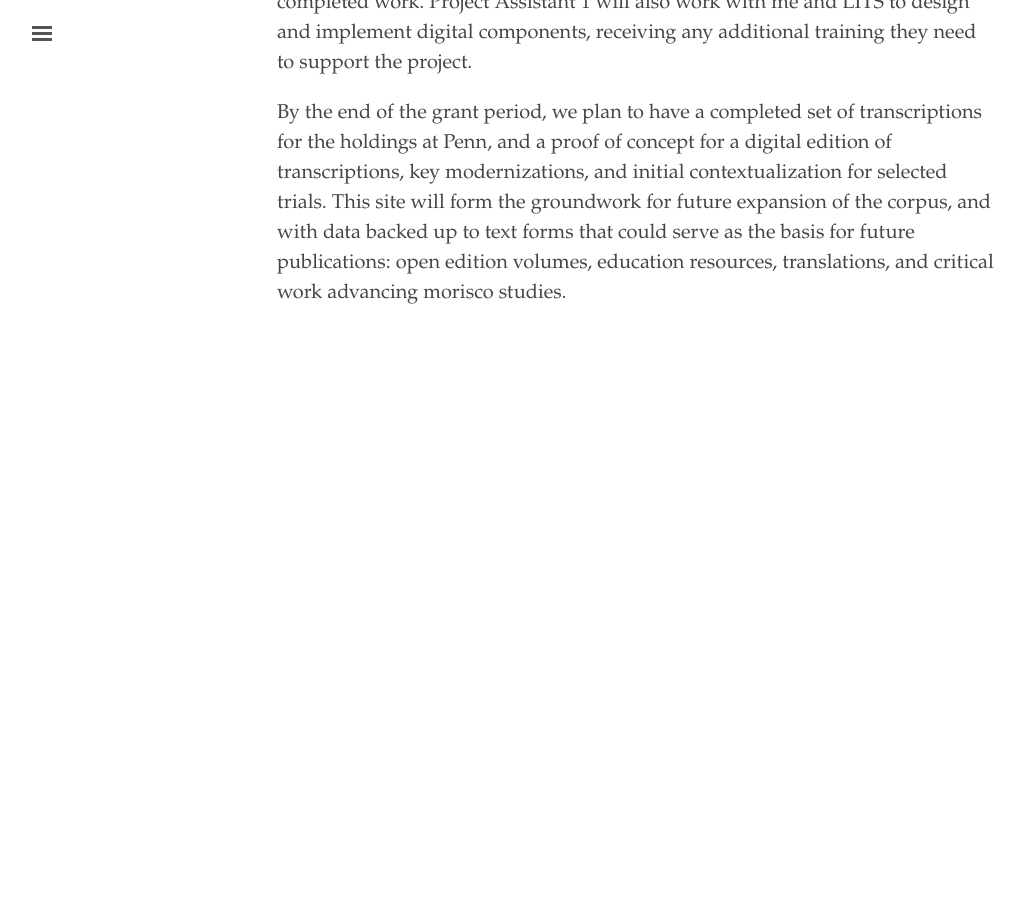
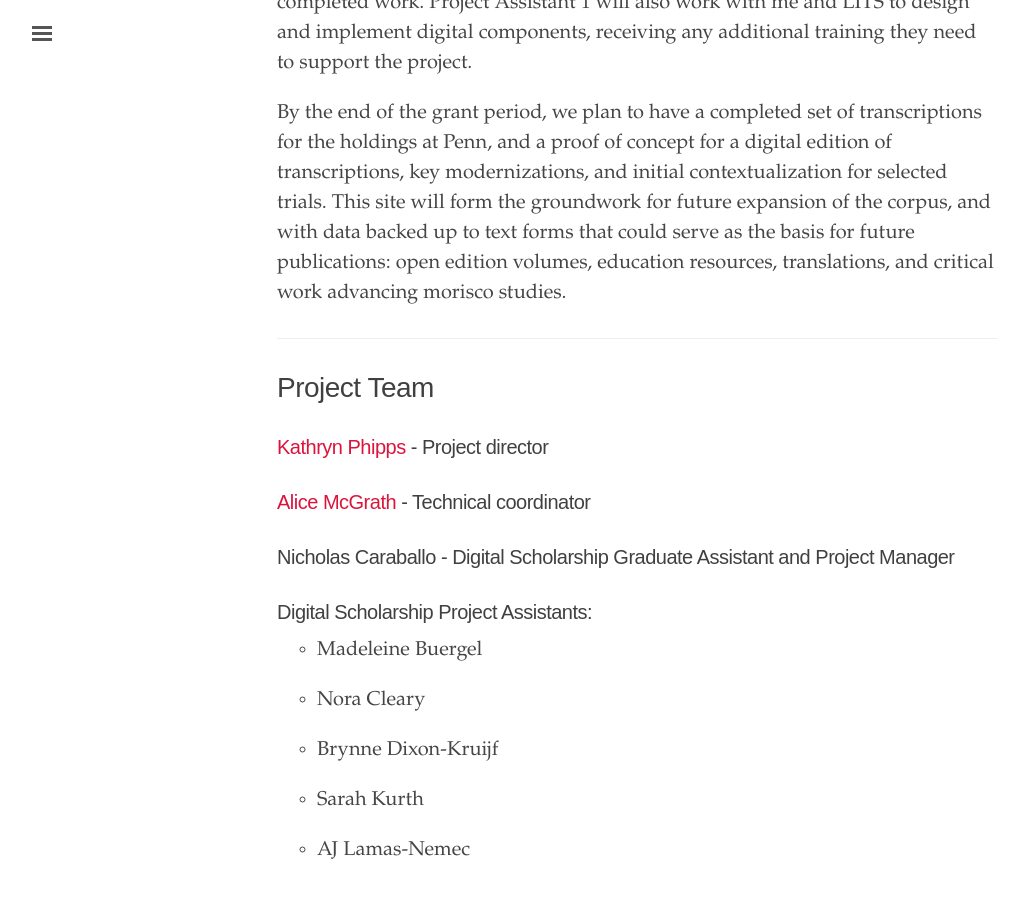
Before and after one commit to digbmc/moriscos-daimel, a Jekyll site: the page built from about.md, in a window 1280 px wide and 900 px high, scrolled down 1109 px. Shown: the whole window, without its empty margins (3-1028 px from the left). Built offline with Jekyll 4.4.1, drawn with Linux system fonts in a browser that asks for light colours; before the commit the page ends 1497 px from its top, so only the background shows below that.

```diff
--- a/_config.yml
+++ b/_config.yml
@@ -29,7 +29,6 @@
     output: true
 
 # Collections for images (added by Niko)
-collections:
   images:
     output: true
 
--- a/about.md
+++ b/about.md
@@ -12,6 +12,38 @@
 In each period, two Project Assistants would prioritize transcription efforts, and one would collaborate with me to develop and implement the digital platforms required. At present, I am exploring Zooniverse as an option for private collaborative transcriptions that will standardize work across different generations of student works, and Github as a back-up text repository for completed work. Project Assistant 1 will also work with me and LITS to design and implement digital components, receiving any additional training they need to support the project.
 
 By the end of the grant period, we plan to have a completed set of transcriptions for the holdings at Penn, and a proof of concept for a digital edition of transcriptions, key modernizations, and initial contextualization for selected trials. This site will form the groundwork for future expansion of the corpus, and with data backed up to text forms that could serve as the basis for future publications: open edition volumes, education resources, translations, and critical work advancing morisco studies.
+
+<hr>
+
+# Project Team
+
+### [Kathryn Phipps]() - Project director
+
+
+
+### [Alice McGrath]() - Technical coordinator
+
+
+
+### Nicholas Caraballo - Digital Scholarship Graduate Assistant and Project Manager
+
+
+
+### Digital Scholarship Project Assistants:
+
+
+
+- Madeleine Buergel
+
+- Nora Cleary
+
+- Brynne Dixon-Kruijf
+
+- Sarah Kurth
+
+- AJ Lamas-Nemec
+
+
 
 <!--
 ## Sample Ed editions.
```
Also changed, not shown: credits.md (+1 -0 lines).
